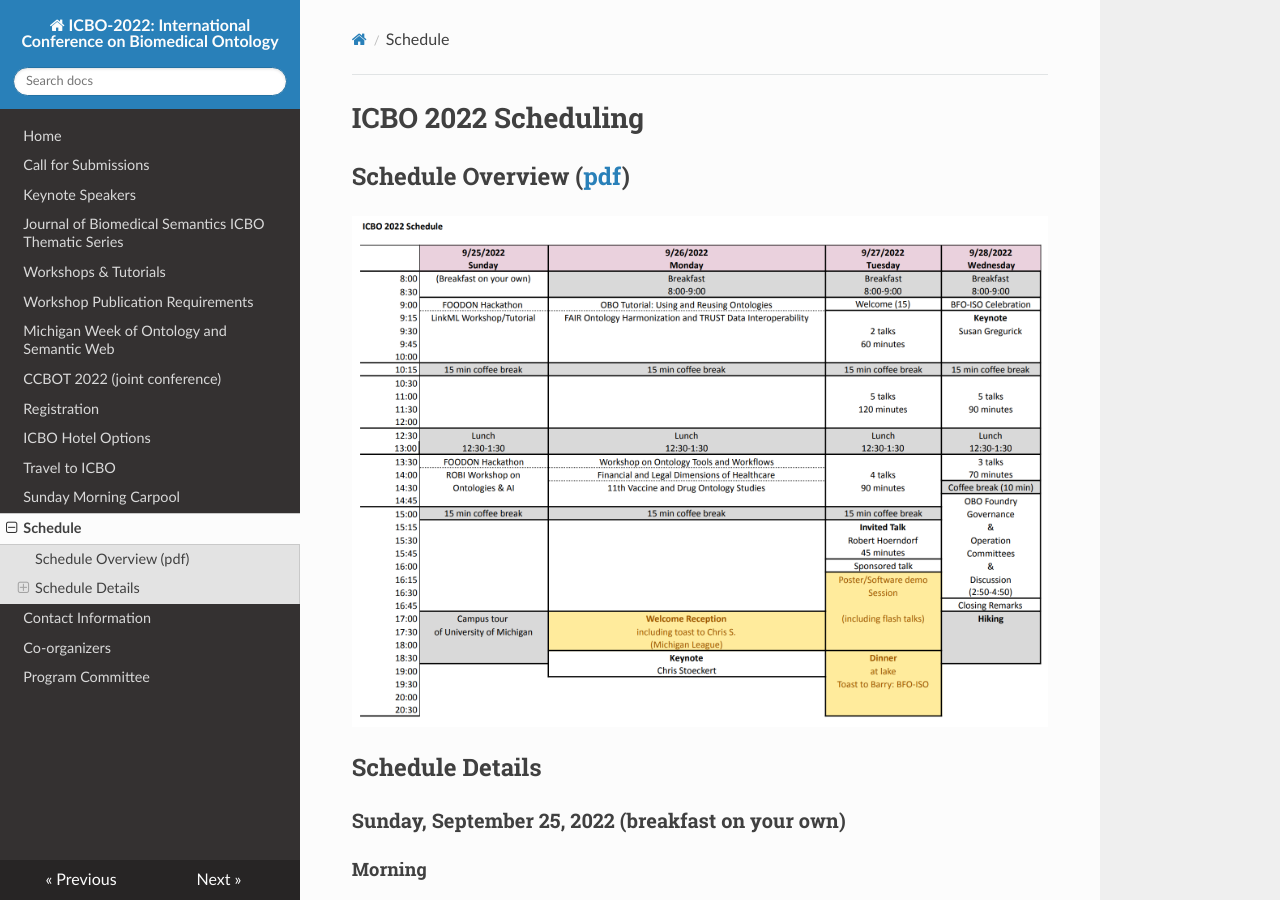
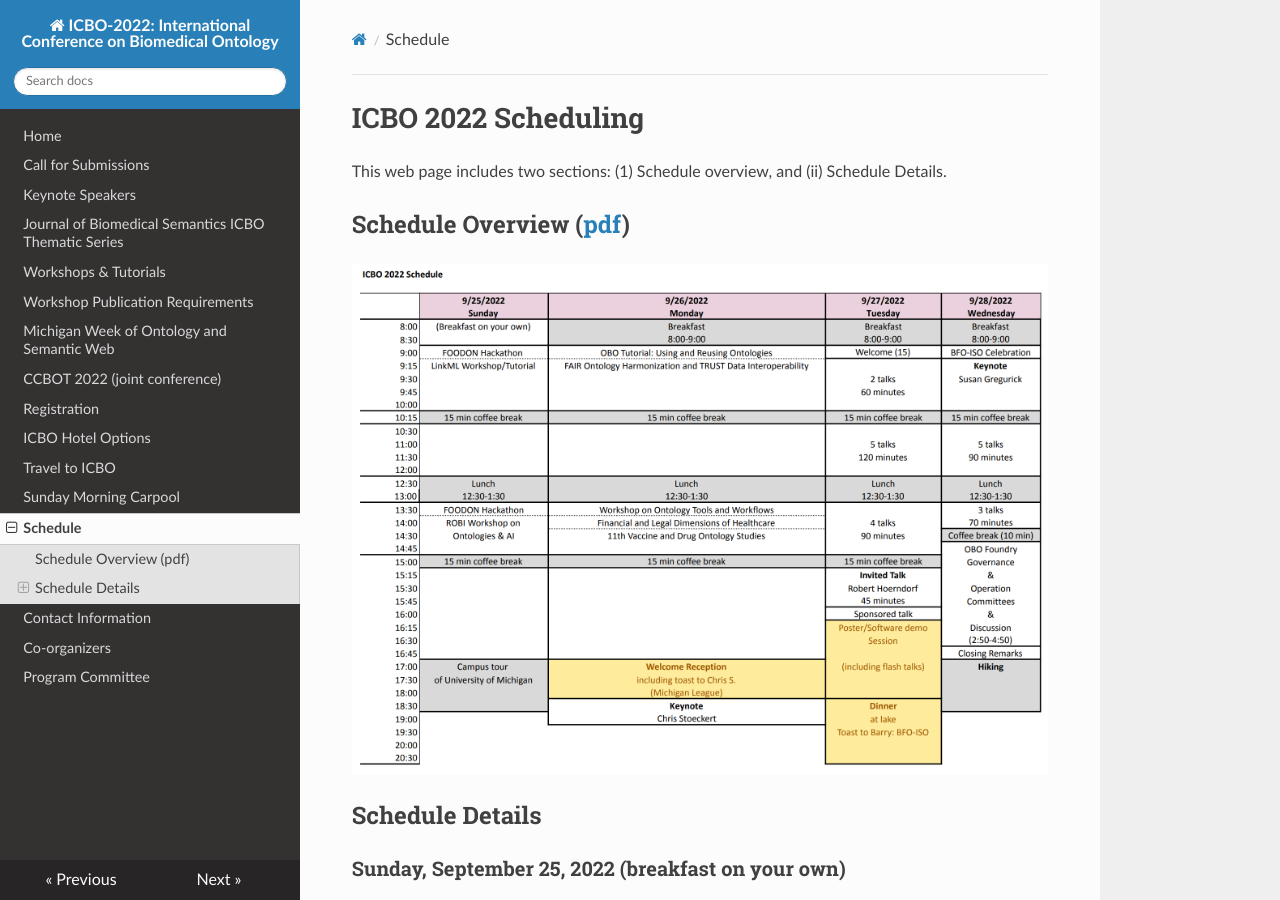
Before and after one commit to johnbeve/BFO-Organization, an MkDocs documentation site: the page built from docs/icbo-schedule.md, in a window 1280 px wide and 900 px high. Built offline with MkDocs 1.6.1, drawn with Linux system fonts in a browser that asks for light colours; nearby versions of some CDN libraries.

Commit message:
Update icbo-schedule.md

```diff
--- a/docs/icbo-schedule.md
+++ b/docs/icbo-schedule.md
@@ -1,4 +1,7 @@
 # ICBO 2022 Scheduling
+
+This web page includes two sections: (1) Schedule overview, and (ii) Schedule Details.
+
 ## Schedule Overview ([pdf](ICBO-2022-Scheduling.pdf))
 ![icbo-schedule](icbo-schedule.png)
 
```
